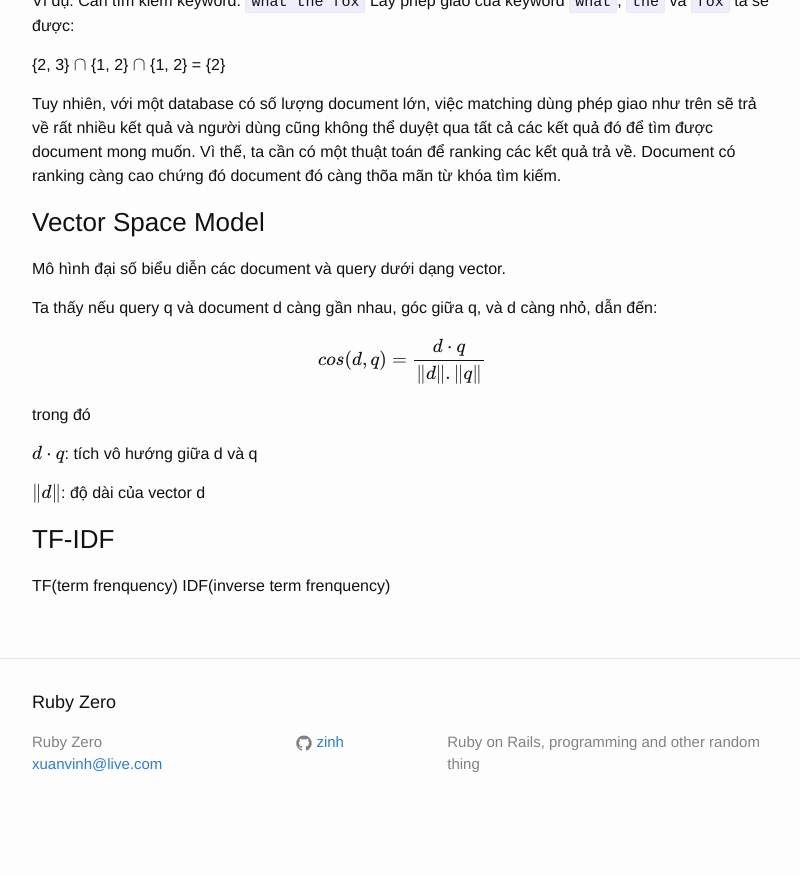
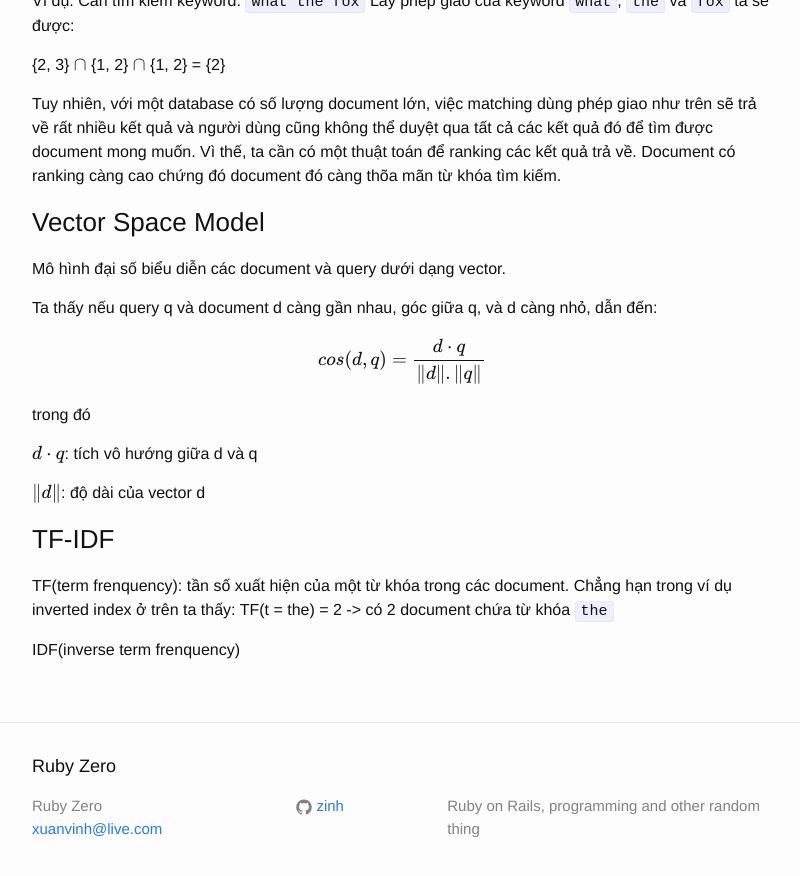
Before and after one commit to zinh/zinh.github.io, a Jekyll site: the page built from _posts/2014-11-23-solr-lucene-an-introduction.markdown, in a window 1280 px wide and 900 px high, scrolled down 1461 px. Shown: the top 876 px of the window, without its empty margins (238-1038 px from the left). Built offline with Jekyll 4.4.1, drawn with Linux system fonts in a browser that asks for light colours; formulas are drawn with MathJax 3; before the commit the page ends 2297 px from its top, so only the background shows below that.

Commit message:
Update 2014-11-23-solr-lucene-an-introduction.markdown

```diff
--- a/_posts/2014-11-23-solr-lucene-an-introduction.markdown
+++ b/_posts/2014-11-23-solr-lucene-an-introduction.markdown
@@ -86,5 +86,7 @@ trong đó
 
 ### TF-IDF
 
-TF(term frenquency)
+TF(term frenquency): tần số xuất hiện của một từ khóa trong các document. Chẳng hạn trong ví dụ inverted index ở trên ta thấy:
+TF(t = the) = 2 -> có 2 document chứa từ khóa `the`
+
 IDF(inverse term frenquency)
```
